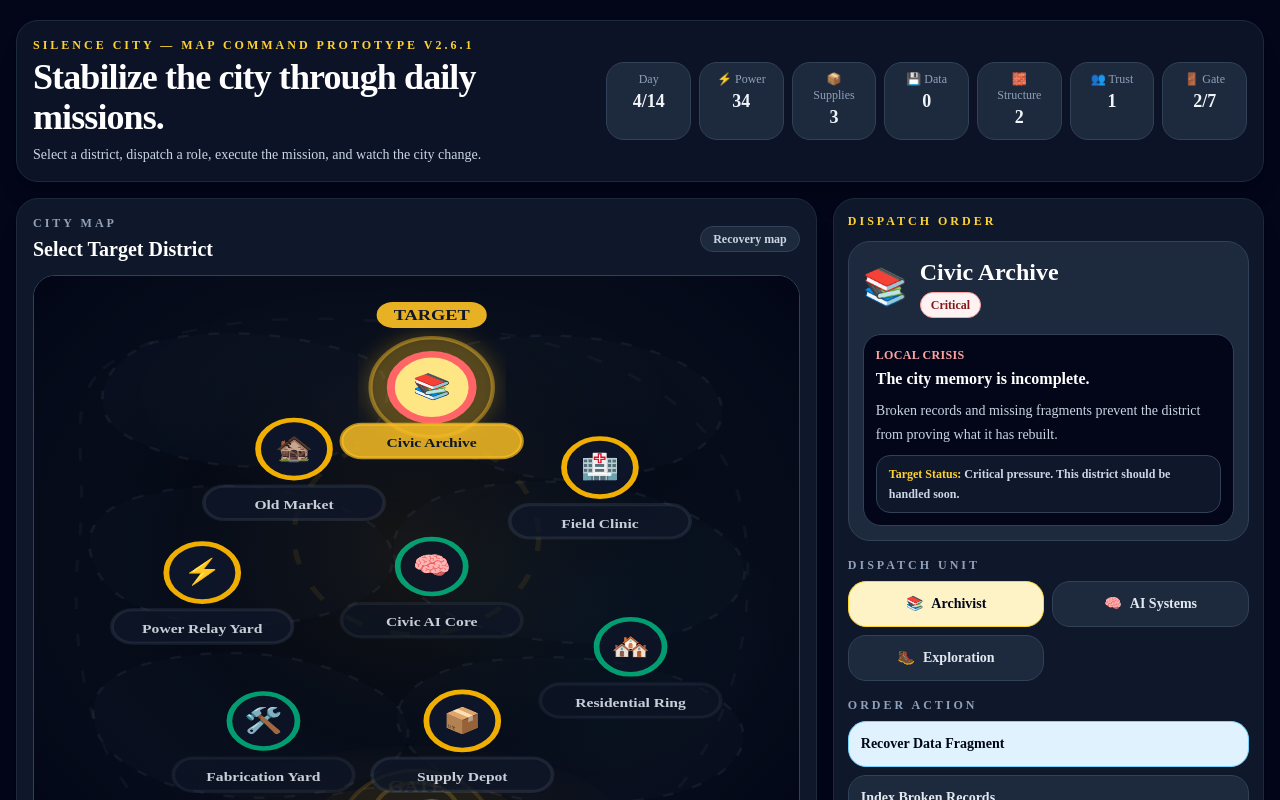
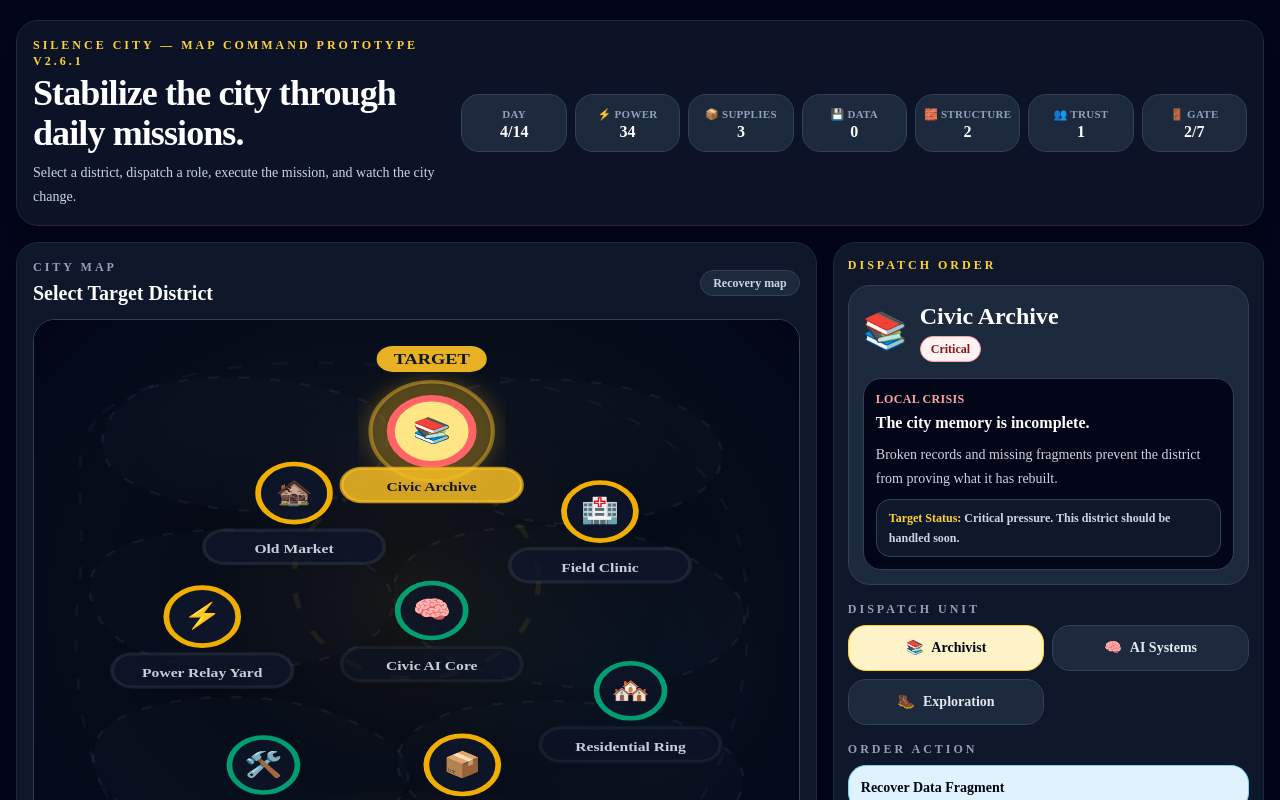
Before and after one commit to dh9vbm8mty-cloud/silence-city-ui, a Next.js app: page /silence-city-map in a window 1280 px wide. Shown: the top 800 px of the page. Built offline with nearby package versions, Linux system fonts and the light colour scheme.

Commit message:
Align resource header cards

```diff
--- a/app/silence-city-map/page.tsx
+++ b/app/silence-city-map/page.tsx
@@ -302,7 +302,6 @@ export default function SilenceCityMapPage() {
   const currentDelta = getActionDelta(selectedAction, resources);
   const currentDeltaText = formatDelta(currentDelta);
 
-  const gateReadyCount = resources.Gate;
 
   function selectDistrict(district: District) {
     if (screen === "result") return;
@@ -390,28 +389,35 @@ export default function SilenceCityMapPage() {
   return (
     <main className="min-h-screen bg-slate-950 text-slate-100">
       <div className="mx-auto max-w-7xl px-4 py-5">
-        <header className="mb-4 flex flex-col gap-3 rounded-3xl border border-slate-800 bg-slate-900/80 p-4 shadow-xl sm:flex-row sm:items-center sm:justify-between">
-          <div>
+        <header className="mb-4 grid gap-4 rounded-3xl border border-slate-800 bg-slate-900/80 p-4 shadow-xl xl:grid-cols-[1fr_auto] xl:items-center">
+          <div className="min-w-0">
             <p className="text-xs font-bold uppercase tracking-[0.25em] text-amber-300">
               Silence City — Map Command Prototype v{version}
             </p>
             <h1 className="mt-1 text-2xl font-black tracking-tight text-white sm:text-4xl">
               Stabilize the city through daily missions.
             </h1>
-            <p className="mt-2 max-w-2xl text-sm text-slate-300">
+            <p className="mt-2 max-w-2xl text-sm leading-6 text-slate-300">
               Select a district, dispatch a role, execute the mission, and watch the city change.
             </p>
           </div>
 
-          <div className="grid grid-cols-3 gap-2 text-center sm:grid-cols-7">
-            <div className="rounded-2xl border border-slate-700 bg-slate-800 px-3 py-2">
-              <p className="text-xs text-slate-400">Day</p>
-              <p className="text-lg font-black">{day}/14</p>
+          <div className="grid w-full grid-cols-3 gap-2 text-center sm:grid-cols-4 xl:min-w-[720px] xl:grid-cols-7">
+            <div className="flex h-[58px] flex-col items-center justify-center rounded-2xl border border-slate-700 bg-slate-800 px-2 py-2">
+              <p className="text-[11px] font-bold uppercase tracking-wide text-slate-400">Day</p>
+              <p className="mt-0.5 text-base font-black leading-none text-white">{day}/14</p>
             </div>
             {(Object.keys(resources) as Array<keyof CityResources>).map((key) => (
-              <div key={key} className="rounded-2xl border border-slate-700 bg-slate-800 px-3 py-2">
-                <p className="text-xs text-slate-400">{getResourceIcon(key)} {key}</p>
-                <p className="text-lg font-black">{key === "Gate" ? `${resources[key]}/7` : resources[key]}</p>
+              <div
+                key={key}
+                className="flex h-[58px] min-w-0 flex-col items-center justify-center rounded-2xl border border-slate-700 bg-slate-800 px-2 py-2"
+              >
+                <p className="w-full truncate text-[11px] font-bold uppercase tracking-wide text-slate-400">
+                  {getResourceIcon(key)} {key}
+                </p>
+                <p className="mt-0.5 text-base font-black leading-none text-white">
+                  {key === "Gate" ? `${resources[key]}/7` : resources[key]}
+                </p>
               </div>
             ))}
           </div>
```
